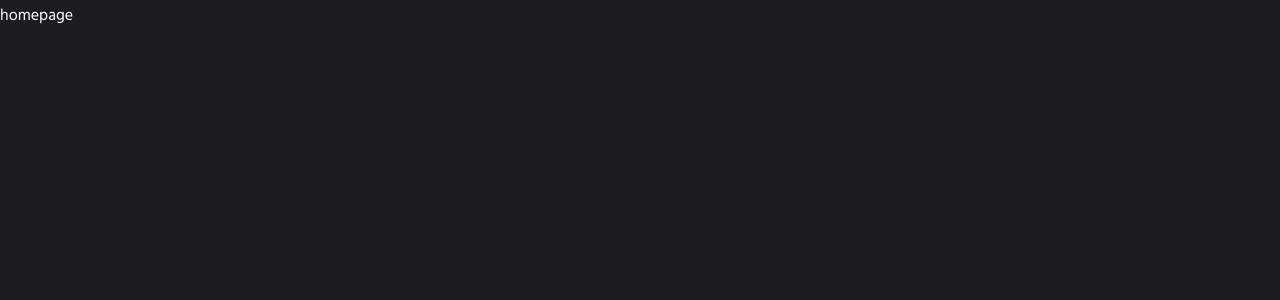
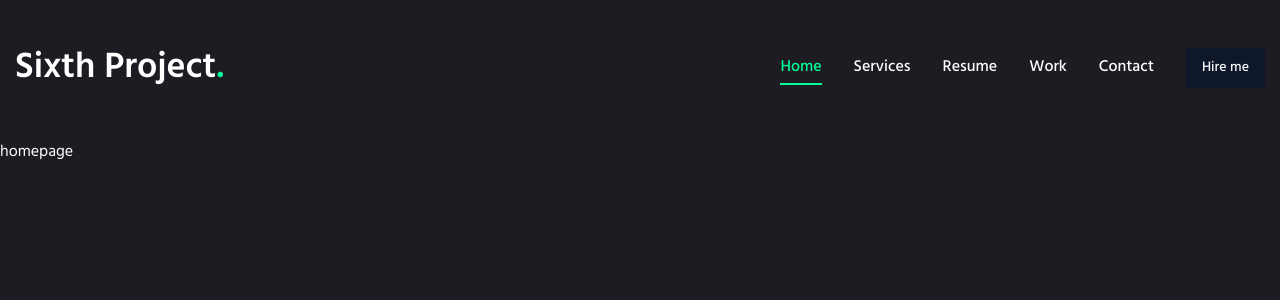
Before and after one commit to tatsuro13/portfolio2, a Next.js app: page / in a window 1280 px wide. Shown: the top 300 px of the page. Built offline with nearby package versions, Linux system fonts and the light colour scheme.

Commit message:
ヘッダーコンポーネントをレイアウトに追加

```diff
--- a/app/layout.tsx
+++ b/app/layout.tsx
@@ -1,6 +1,9 @@
 import type { Metadata } from "next";
 import {Hind} from "next/font/google";
 import "./globals.css";
+
+//components
+import Header from "@/components/Header";
 
 const hind = Hind({
   subsets: ["latin"],
@@ -23,6 +26,7 @@ export default function RootLayout({
       <body
         className={`${hind.variable} antialiased`}
       >
+        <Header />
         {children}
       </body>
     </html>
```
